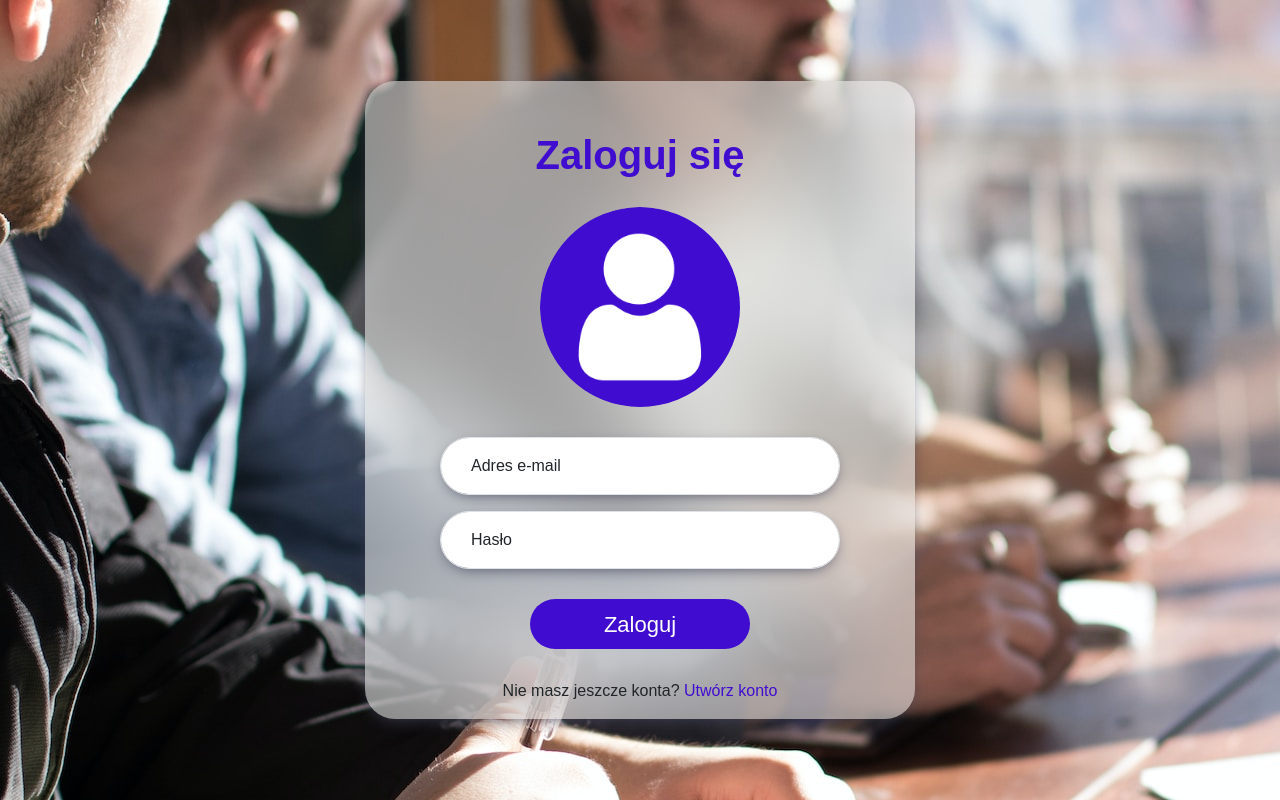
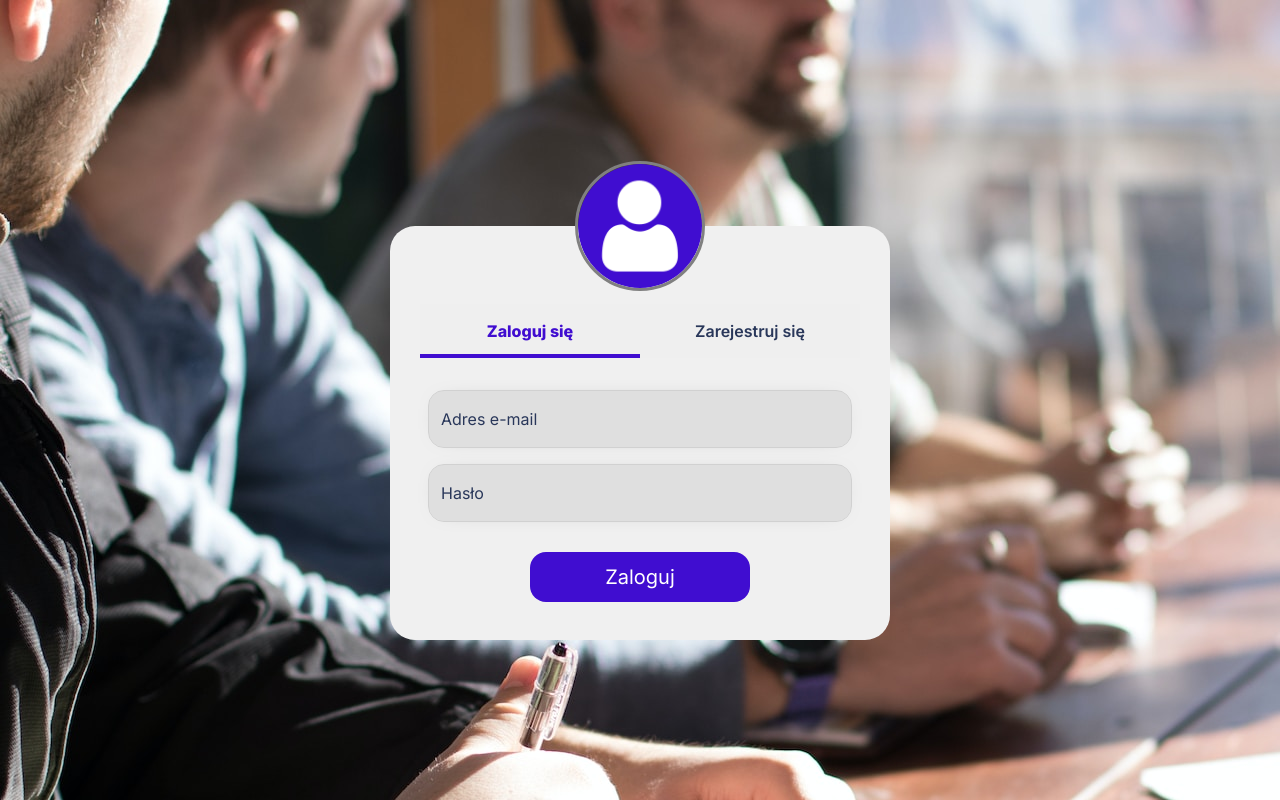
Before and after one commit to pawel054/JobPortal, a PHP site: page /user/login.php in a window 1280 px wide. Run offline with PHP 8.4, Linux system fonts and the light colour scheme.

Commit message:
Update login page

```diff
--- a/actions/actionLogout.php
+++ b/actions/actionLogout.php
@@ -2,5 +2,5 @@
 	session_start();
 	session_unset();
 
-	header('Location: ../index.php');
+	header('Location: ../user/login.php');
 ?>
--- a/actions/connection.php
+++ b/actions/connection.php
@@ -1,3 +1,3 @@
 <?php
-    $conn = new mysqli("localhost","root","","jobportal_empty");
+    $conn = new mysqli("localhost","root","","jobportal");
 ?>
--- a/css/style_login.css
+++ b/css/style_login.css
@@ -1,15 +1,18 @@
-@import url('https://fonts.googleapis.com/css2?family=Poppins:ital,wght@1,500&display=swap');
+@import url('https://fonts.googleapis.com/css2?family=Inter:wght@100..900&display=swap');
 @import url("https://cdn.jsdelivr.net/npm/bootstrap-icons@1.11.1/font/bootstrap-icons.css");
-*{
-    font-family: 'Rubik', sans-serif;
+
+* {
+    font-family: 'Inter', sans-serif;
+    color: #29375a;
 }
+
 body{
     background: url(../imgs/UI/login_background.jpg)
 }
 
 .boxLogin{
-    background-color: rgba(255, 255, 255, 0.5);
-    backdrop-filter: blur(50px);
+    background-color: rgba(255, 255, 255, 0.3);
+    backdrop-filter: blur(30px);
     width: 550px;
     border-radius: 30px;
     box-shadow: 0px 5px 16px -6px rgba(66, 68, 90, 1);
@@ -35,11 +38,13 @@ body{
 }
 
 input{
-    border-radius: 30px !important;
-    width: 400px !important;
-    font-size: 20px !important;
-    padding-left: 30px !important;
-    box-shadow: 0px 5px 16px -6px rgba(66, 68, 90, 1);
+    background-color: #dfdfdf !important;
+    border: 1px solid rgb(209, 209, 209) !important;
+    box-shadow: 0px 0px 23px -18px rgba(125, 125, 125, 1) !important;
+}
+
+.form-floating>input+label:after {
+    background: transparent !important;
 }
 
 .floatingLabelForm{
@@ -60,10 +65,8 @@ input{
 .violetButton{
     background-color: #400DD0 !important;
     color: white !important;
-    border-radius: 30px !important;
     width: 220px;
     height: 50px;
-    font-size: 22px !important;
 }
 
 .violetMark{
--- a/user/login.php
+++ b/user/login.php
@@ -1,8 +1,7 @@
 <?php
 session_start();
 
-    if ((isset($_SESSION['logged_in'])) && ($_SESSION['logged_in']==true))
-	{
+if ((isset($_SESSION['logged_in'])) && ($_SESSION['logged_in'] == true)) {
   header('Location: ../index.php');
   exit();
 }
@@ -10,41 +9,140 @@
 
 <!DOCTYPE html>
 <html lang="en">
+
 <head>
   <meta charset="UTF-8">
   <meta name="viewport" content="width=device-width, initial-scale=1.0">
   <title>Document</title>
   <link rel="stylesheet" href="../css/style_login.css">
+  <style>
+    .test {
+      background-color: #f0f0f0;
+      padding: 30px;
+      border-radius: 25px;
+      width: 500px;
+      overflow: hidden;
+      position: relative;
+      transition: height 0.5s ease;
+    }
+
+    .forms {
+      display: flex;
+      transition: transform 0.5s ease;
+      width: 200%;
+      transform: translateX(0);
+    }
+
+    .login {
+      transform: translateX(0);
+    }
+
+    .signup {
+      transform: translateX(100%);
+    }
+
+
+    .tabs {
+      display: flex;
+      position: relative;
+    }
+
+    .tab {
+      flex: 1;
+      padding: 15px 0;
+      text-align: center;
+      cursor: pointer;
+      border: none;
+      outline: none;
+    }
+
+    .tab.active {
+      font-weight: 800 !important;
+      color: #400DD0;
+    }
+
+    .highlight {
+      position: absolute;
+      bottom: 0;
+      width: 50%;
+      height: 4px;
+      background: #400DD0;
+      transition: transform 0.3s ease;
+    }
+  </style>
   <link href="https://cdn.jsdelivr.net/npm/bootstrap@5.3.2/dist/css/bootstrap.min.css" rel="stylesheet" integrity="sha384-T3c6CoIi6uLrA9TneNEoa7RxnatzjcDSCmG1MXxSR1GAsXEV/Dwwykc2MPK8M2HN" crossorigin="anonymous">
 </head>
+
 <body>
+  <!--
   <div class="container">
     <div class="boxLogin">
+      <div></div>
       <h1 class="boxTitle">Zaloguj się</h1>
       <div class="d-flex justify-content-center">
-        <img class="boxAvatar" src="../imgs/UI/login_user.png" id="userImage" style="border-radius: 50%; transition: opacity 0.5s ease-in-out;">
+        <img class="boxAvatar" src="../imgs/UI/login_user.png" id="userIdmage" style="border-radius: 50%; transition: opacity 0.5s ease-in-out;">
       </div>
       <div class="boxForm d-flex justify-content-center">
         <form method="post" action="../actions/actionLogin.php">
           <div class="form-floating">
-          <input type="text" class="form-control" id="floatingEmail" name="email" placeholder="" value="<?php if(isset($_SESSION['valueEmail'])) echo $_SESSION['valueEmail']; unset($_SESSION['valueEmail']); ?>">
+            <input type="text" class="form-control" id="floatingEmail" name="email" placeholder="">
             <label for="floatingEmail" class="floatingLabelForm">Adres e-mail</label>
           </div>
           <div class="form-floating">
             <input type="password" class="form-control mt-3" id="floatingPass" name="password" placeholder="">
             <label for="floatingPass" class="floatingLabelForm">Hasło</label>
           </div>
-          <?php if(isset($_SESSION['error'])){ ?>
             <div class="d-flex justify-content-center wrongData">
               <h5 class="mt-1 mx-2 shake-text">Nieprawidłowy e-mail lub hasło!</h5>
             </div>
-          <?php } unset($_SESSION['error']); ?>
           <div class="sendButton d-flex justify-content-center">
             <button type="submit" class="btn violetButton d-flex align-items-center justify-content-center">Zaloguj</button>
           </div>
         </form>
       </div>
       <p class="linkRegistration d-flex justify-content-center">Nie masz jeszcze konta?&nbsp; <a class="violetMark" href="register.php">Utwórz konto</a></p>
+    </div>
+  </div>
+  -->
+
+
+  <div class="container d-flex flex-column">
+    <div class="d-flex justify-content-center align-self-center z-3" style="width: 130px; margin-bottom:-65px">
+      <img class="img-fluid" src="../imgs/UI/login_user.png" id="userImage" style="border-radius: 50%; transition: opacity 0.5s ease-in-out; border:3px solid gray;">
+    </div>
+    <div class="test">
+      <div class="tabs mt-5">
+        <button id="loginTab" class="tab active toggle fw-semibold">Zaloguj się</button>
+        <button id="signUpTab" class="tab toggle2 fw-semibold">Zarejestruj się</button>
+        <div class="highlight"></div>
+      </div>
+      <div class="forms">
+        <div class="w-50 p-2 login">
+          <form method="post" action="../actions/actionLogin.php">
+            <div class="form-floating mt-4">
+              <input type="text" class="form-control rounded-4" id="floatingEmail" name="email" placeholder="" value="<?php if (isset($_SESSION['valueEmail'])) echo $_SESSION['valueEmail'];
+                                                                                                                      unset($_SESSION['valueEmail']); ?>">
+              <label for="floatingEmail">Adres e-mail</label>
+            </div>
+            <div class="form-floating">
+              <input type="password" class="form-control mt-3 rounded-4" id="floatingPass" name="password" placeholder="">
+              <label for="floatingPass">Hasło</label>
+            </div>
+            <?php if (isset($_SESSION['error'])) { ?>
+              <div class="d-flex justify-content-center wrongData">
+                <h6 class="mt-1 mx-2 shake-text">Nieprawidłowy e-mail lub hasło!</h6>
+              </div>
+            <?php }
+            unset($_SESSION['error']); ?>
+            <div class="sendButton d-flex justify-content-center">
+              <button type="submit" class="btn violetButton rounded-4 fs-5">Zaloguj</button>
+            </div>
+          </form>
+        </div>
+        <div class="w-50 p-2 signup">
+
+        </div>
+      </div>
     </div>
   </div>
   <script src="https://cdn.jsdelivr.net/npm/bootstrap@5.3.2/dist/js/bootstrap.bundle.min.js" integrity="sha384-C6RzsynM9kWDrMNeT87bh95OGNyZPhcTNXj1NW7RuBCsyN/o0jlpcV8Qyq46cDfL" crossorigin="anonymous"></script>
@@ -56,7 +154,7 @@
       unset($_SESSION['error2']);
     } ?>
 
-    function GetUserImg(){
+    function GetUserImg() {
       var username = input1.value;
       var xmlhttp = new XMLHttpRequest();
       xmlhttp.onreadystatechange = function() {
@@ -69,12 +167,36 @@
           imgElement.addEventListener("transitionend", function() {
             imgElement.src = imagePath;
             imgElement.style.opacity = 1;
-            }, { once: true });
+          }, {
+            once: true
+          });
         }
       };
       xmlhttp.open("GET", "../actions/actionGetUserImage.php?email=" + username, true);
       xmlhttp.send();
     }
+
+    const forms = document.querySelector('.forms');
+    const container = document.querySelector('.test');
+    const highlight = document.querySelector('.highlight');
+    const loginTab = document.querySelector('#loginTab');
+    const signUpTab = document.querySelector('#signUpTab');
+
+    document.querySelector('.toggle').addEventListener('click', event => {
+      forms.style.transform = 'translateX(0)';
+      highlight.style.transform = 'translateX(0)';
+      container.style.height = '414px';
+      loginTab.classList.add('active');
+      signUpTab.classList.remove('active');
+    });
+    document.querySelector('.toggle2').addEventListener('click', event => {
+      forms.style.transform = 'translateX(-100%)';
+      highlight.style.transform = 'translateX(100%)';
+      container.style.height = '150px';
+      loginTab.classList.remove('active');
+      signUpTab.classList.add('active');
+    });
   </script>
 </body>
+
 </html>
```
Also changed, not shown: css/style.css (+2 -14 lines), index.php (+9 -8 lines), user/login copy 2.php (added, +136 -0 lines), user/login copy.php (added, +137 -0 lines). Lines whose indentation alone changed are shown as unchanged.
